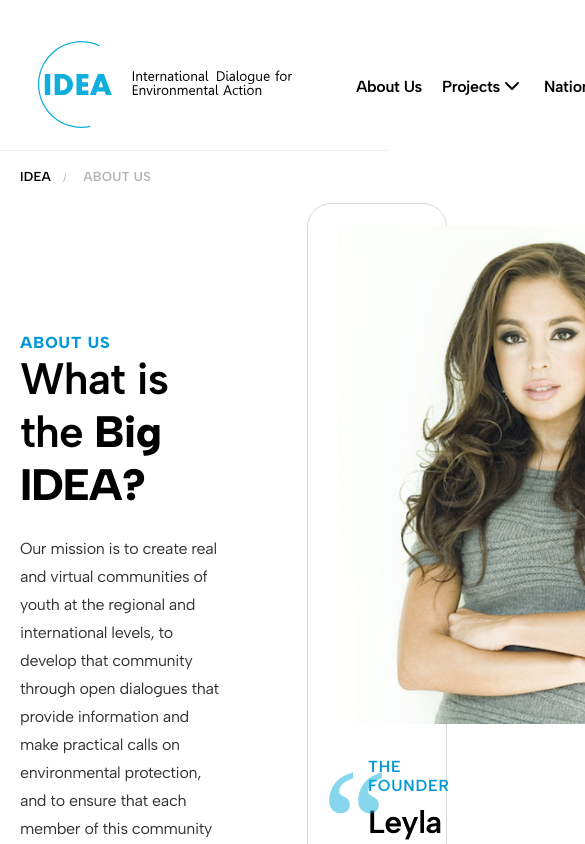
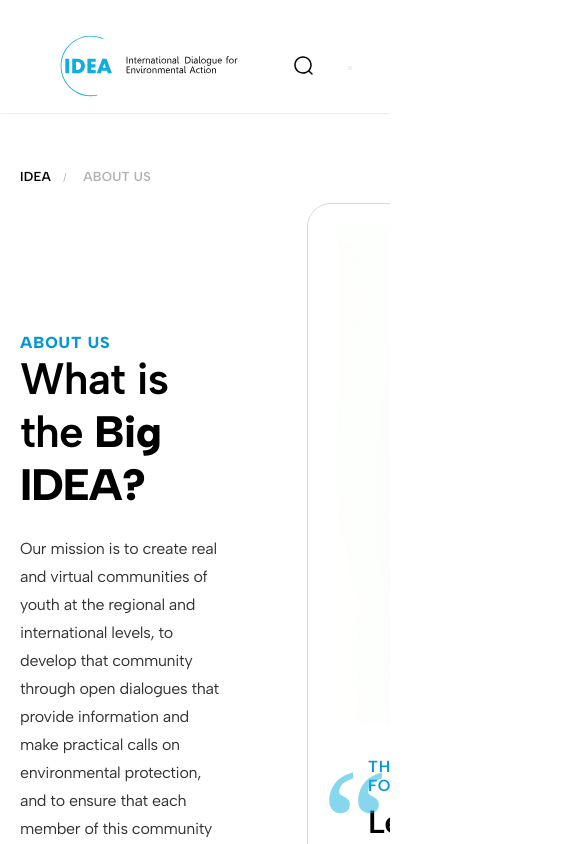
Before and after one commit to rashidovjavid1/Idea-clone, a Next.js app: page /about in a window 390 px wide. Shown: the top 844 px of the page, 585 px wide, since content can reach past the window. Built offline with nearby package versions, Linux system fonts and the light colour scheme.

Commit message:
Add hamburger menu button to Header component and improve responsive styles

```diff
--- a/app/components/Header.jsx
+++ b/app/components/Header.jsx
@@ -60,6 +60,11 @@
               </div>
             </div>
           </div>
+          <button className="hamburger" onClick={() => setOpenNav(!openNav)}>
+            <span></span>
+            <span></span>
+            <span></span>
+          </button>
         </div>
       </div>
     </header>
--- a/app/global.scss
+++ b/app/global.scss
@@ -7,6 +7,8 @@
   margin: 0;
   box-sizing: border-box;
 }
+
+/* WEB */
 
 header {
   position: absolute;
@@ -203,6 +205,7 @@
     }
   }
 }
+
 header.header--dark {
   position: static;
 
@@ -1706,3 +1709,47 @@
     }
   }
 }
+
+@media (max-width: 768px) {
+  html,
+  body {
+    overflow-x: hidden;
+  }
+
+  header {
+    .container {
+      padding: 0;
+      margin: 0;
+      .headerMain {
+        display: flex;
+        align-items: center;
+        justify-content: space-between;
+        .headerLogo {
+          width: 24.5rem;
+          height: 6.8833rem;
+          svg {
+            width: 100%;
+            transform: scale(0.8);
+            height: auto;
+          }
+        }
+
+        nav {
+          display: none;
+        }
+
+        .headerRight {
+          .leftItems {
+            display: none !important;
+          }
+
+          .rightItems {
+            .languageChanger {
+              display: none !important;
+            }
+          }
+        }
+      }
+    }
+  }
+}
```
